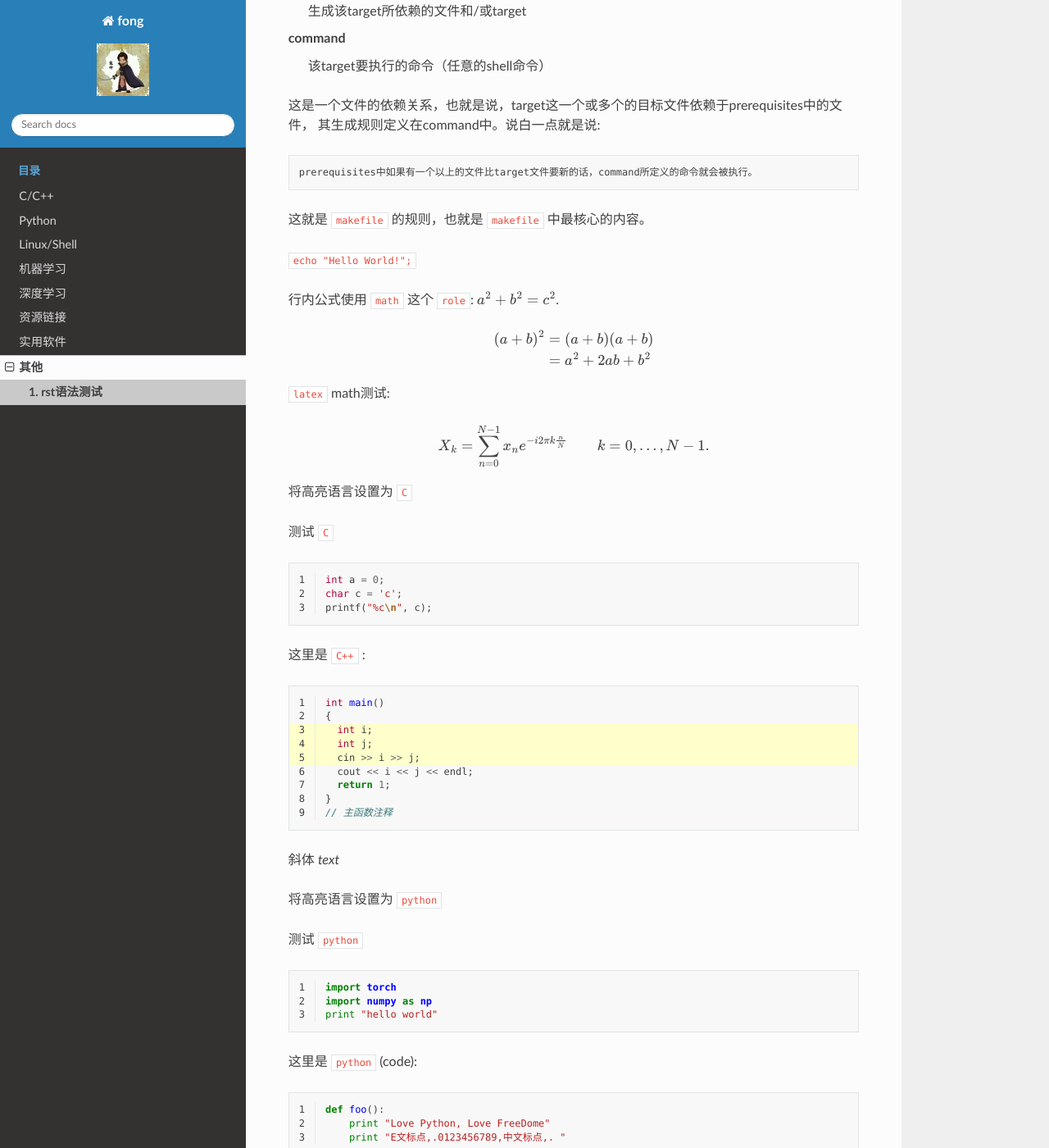
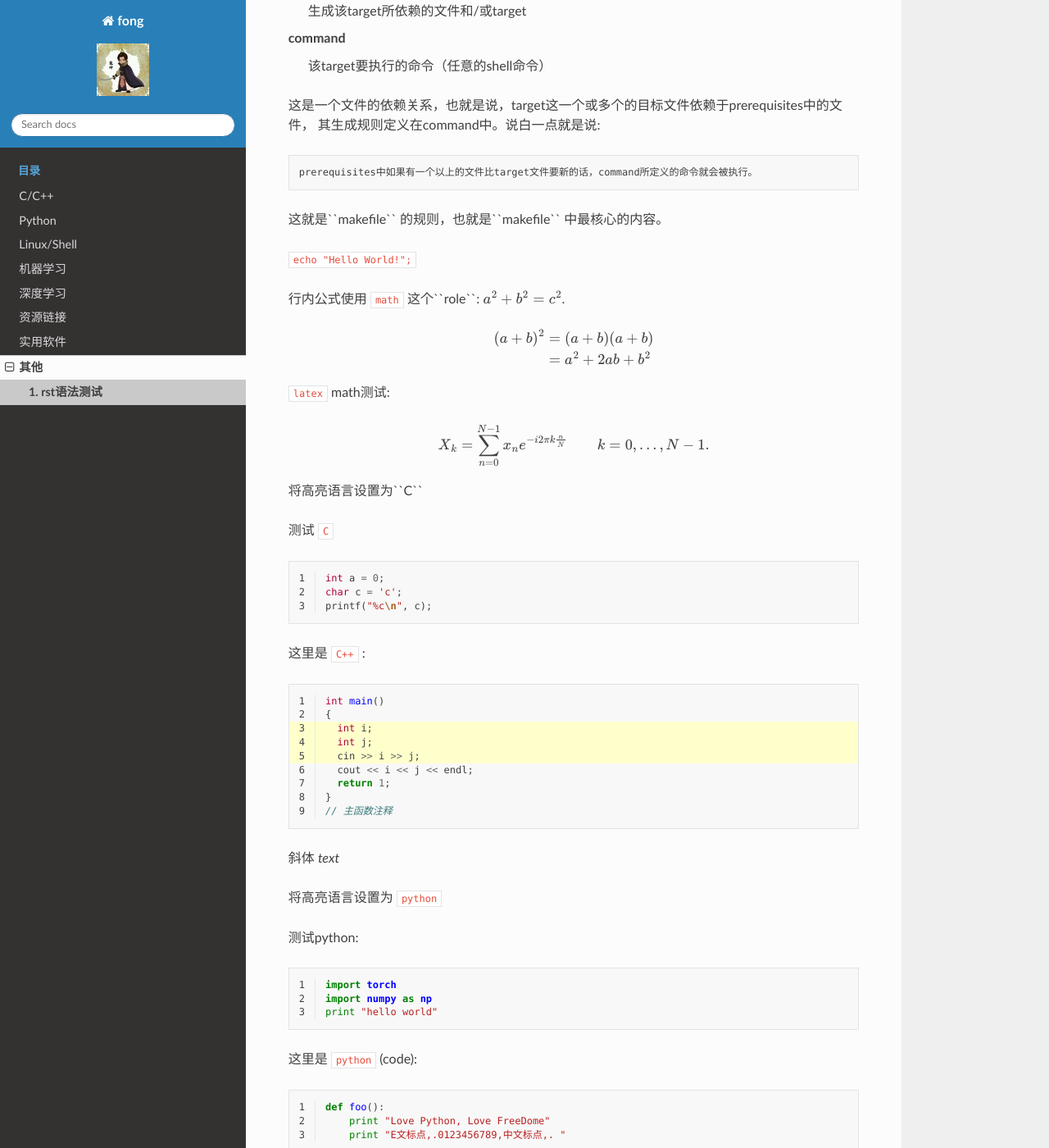
Before and after one commit to fongyk/wiki, a Sphinx documentation site: the page built from source/else/01_test_code.rst, in a window 1280 px wide and 1400 px high, scrolled down 502 px. Shown: the whole window at 82% size. Built offline with Sphinx 7.4.7 and the Read the Docs theme 2.0.0, drawn with Linux system fonts in a browser that asks for light colours; some of the changed text lies outside the part shown.

Commit message:
Revert "update doc"
This reverts commit ef9d17d90c5d20f70334db69befe3dbc354200ec.

```diff
--- a/source/else/01_test_code.rst
+++ b/source/else/01_test_code.rst
@@ -25,11 +25,11 @@ command
 
     prerequisites中如果有一个以上的文件比target文件要新的话，command所定义的命令就会被执行。
 
-这就是 ``makefile`` 的规则，也就是 ``makefile`` 中最核心的内容。
+这就是``makefile`` 的规则，也就是``makefile`` 中最核心的内容。
 
 ``echo "Hello World!";``
 
-行内公式使用 ``math`` 这个 ``role``: :math:`a^2 + b^2 = c^2`.
+行内公式使用 ``math`` 这个``role``: :math:`a^2 + b^2 = c^2`.
 
 .. math::
 
@@ -43,7 +43,7 @@ command
   X_k =  \sum_{n=0}^{N-1} x_n e^{-{i 2\pi k \frac{n}{N}}} \qquad k = 0,\dots,N-1.
 
 
-将高亮语言设置为 ``C``
+将高亮语言设置为``C``
 
 .. highlight:: c
     :linenothreshold: 1
@@ -77,7 +77,7 @@ command
 .. highlight:: python
     :linenothreshold: 1
 
-测试 ``python`` ::
+测试python::
 
     import torch
     import numpy as np
@@ -101,7 +101,7 @@ command
    'This is the manual for Mantis version 0.18.0.\r\n\r\nThe Mantis manual is modeled after the [url=http://www.php.net/manual/en/]PHP Manual[/url]. It is authored via the \\"manual\\" module in Mantis CVS.  You can always view/download the latest version of this manual from [url=http://mantisbt.sourceforge.net/manual/]here[/url].',
      '', 1, 1, 20030811192655);
 
-下面是 ``python``：
+下面是``python``：
 
 .. code-block:: python
     :linenos:
@@ -112,7 +112,7 @@ command
         print "Love Python, Love FreeDome"
         print "E文标点,.0123456789,中文标点,. "
 
-下面是 ``javescipt`` 的 ``rst`` 源码::
+下面是 ``javescipt`` 的rst源码::
 
   .. code-block:: javascript
       :linenos:
@@ -122,13 +122,13 @@ command
           return "such color"
       }
 
-下面是 ``python`` (code-block)::
+下面是``python`` (code-block)::
 
   def foo():
       print "Love Python, Love FreeDome"
       print "E文标点,.0123456789,中文标点,. "
 
-下面是 ``bash`` :
+下面是``bash``:
 
 .. code-block:: bash
     :linenos:
```
Also changed, not shown: 3 other files.
